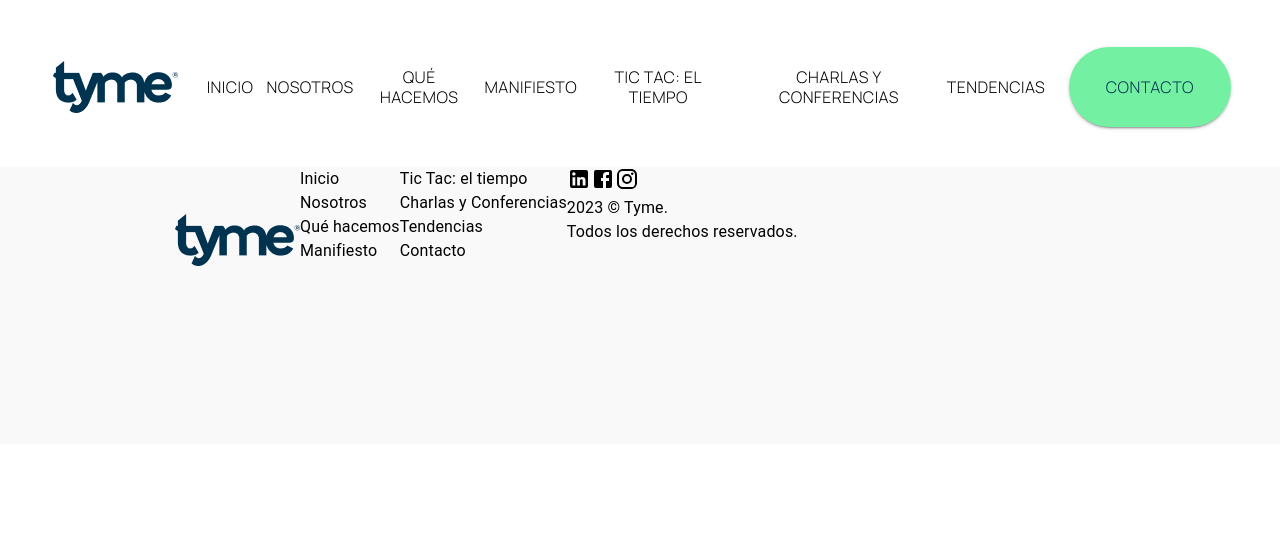
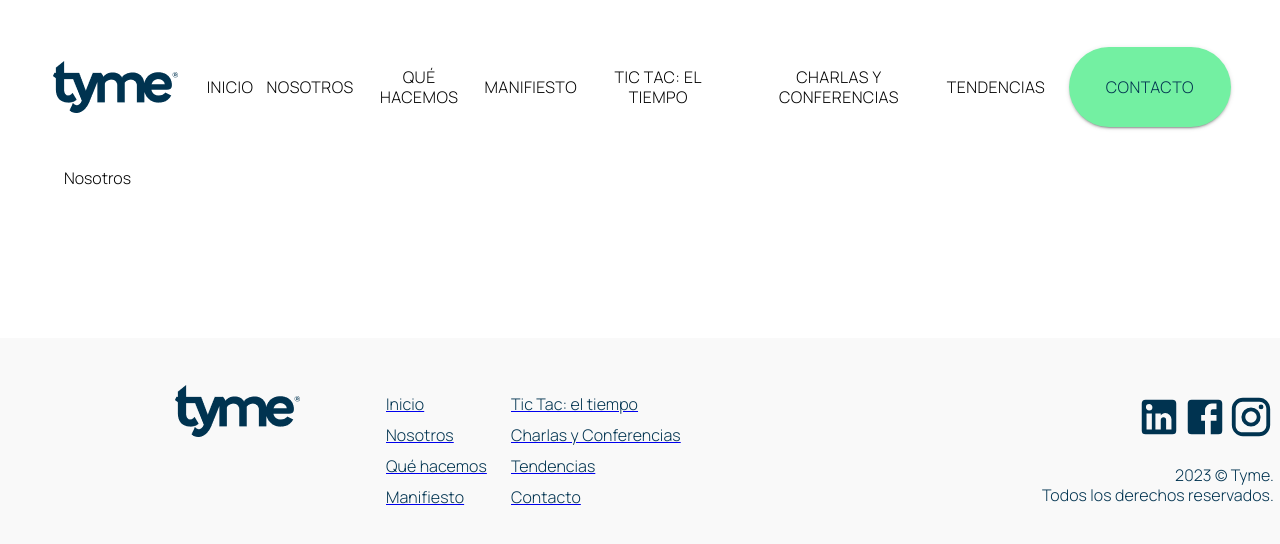
Before and after one commit to franSlepoy/tyme, a React (Vite) app: page /nosotros in a window 1280 px wide. Shown: the top 544 px of the page. Built offline with nearby package versions, Linux system fonts and the light colour scheme.

Commit message:
home y footer

```diff
--- a/src/App.jsx
+++ b/src/App.jsx
@@ -4,6 +4,7 @@ import { Route, Routes } from 'react-router-dom'
 import Footer from './components/common/footer/Footer'
 import NavBar from './components/common/navbar/NavBar'
 import Home from './components/pages/home/Home'
+import Nosotros from './components/pages/nosotros/Nosotros'
 
 
 const App = () => {
@@ -13,7 +14,7 @@ const App = () => {
    <Container sx={{ mt: 5}}>
     <Routes>
       <Route path='/' element={<Home/>}/>
-
+      <Route path='/nosotros' element={<Nosotros/>}/>
     </Routes>
 
    </Container>
--- a/src/components/common/basicAccordion/BasicAccordion1.jsx
+++ b/src/components/common/basicAccordion/BasicAccordion1.jsx
@@ -19,7 +19,12 @@ export default function BasicAccordion1() {
         </AccordionSummary>
         <AccordionDetails>
           <Typography sx={{mt:3,fontFamily: "Manrope", fontSize:"14px", fontWeight:300, lineHeight:"24px", color:"#003350"}}>
-          Con un equipo interdisciplinario, realizamos una evaluación exhaustiva de la situación actual de tu empresa, identificando las posibles barreras para un próspero crecimiento y así diseñamos un plan de acción específico. Tyme es reconocido por su excepcional habilidad para diagnosticar puntos de dolor en todo tipo de organización.
+          Ofrecemos un servicio de mentoring
+personalizado diseñado para líderes que deseen dar un paso
+hacia la transformación digital. Nuestro enfoque se centra en
+brindar asesoramiento especializado para evaluar digitalmente
+la gestión del departamento de Recursos Humanos y guiar a tu
+organización hacia una estrategia de transformación exitosa.
           </Typography>
           <Button sx={{borderRadius:"100px", border: "1px solid", color:"#003350", mt:3 }} variant='outlined'>Ver servicios</Button>
         </AccordionDetails>
@@ -35,7 +40,13 @@ export default function BasicAccordion1() {
         </AccordionSummary>
         <AccordionDetails>
           <Typography sx={{fontFamily: "Manrope", fontSize:"14px", fontWeight:300, lineHeight:"24px", color:"#003350"}}>
-          Servicio de gestión integral que parte de lo que viven y sienten los empleados y trata de mejorar la relación entre ellos y las organizaciones a través de la identificación de los momentos claves, llevando al día a día una experiencia diferencial. El plan debe ayudar a formar una cultura que impacte y potencie la estrategia de la empresa, y sea un motor para el cumplimiento de metas y objetivos a través de las personas.
+          Ofrecemos un
+servicio para profesionales de Recursos Humanos que deseen
+potenciar sus habilidades y conocimientos en el uso de
+Inteligencia Artificial, ChatGPT, Machine Learning, Gaming,
+Meteverso, Blockchain, entre otras tecnologías aplicada a esta
+área. Realizamos charlas y diferentes capacitaciones para la
+transformación y gestión del nuevo rol de RR.HH.
           </Typography>
           <Button sx={{borderRadius:"100px", border: "1px solid", color:"#003350", mt:3 }} variant='outlined'>Ver servicios</Button>
         </AccordionDetails>
@@ -51,7 +62,7 @@ export default function BasicAccordion1() {
         </AccordionSummary>
         <AccordionDetails>
           <Typography sx={{mt:3,fontFamily: "Manrope", fontSize:"14px", fontWeight:300, lineHeight:"24px", color:"#003350"}}>
-          ¿Estás buscando una solución innovadora para transformar los puestos de trabajo con el fin de potenciar y desarrollar el talento de tu empresa en un mundo laboral en constante cambio? Diseñamos planes de reskilling y upskilling para empleados, permitiéndoles adaptarse a nuevos roles y adquirir nuevas habilidades en un mundo laboral en constante cambio.
+          (ver sección “Charlas y Conferencias”).
           </Typography>
           <Button sx={{borderRadius:"100px", border: "1px solid", color:"#003350", mt:3 }} variant='outlined'>Ver servicios</Button>
         </AccordionDetails>
--- a/src/components/common/footer/Footer.jsx
+++ b/src/components/common/footer/Footer.jsx
@@ -4,36 +4,65 @@ import Typography from '@mui/material/Typography';
 import LinkedInIcon from '@mui/icons-material/LinkedIn';
 import FacebookIcon from '@mui/icons-material/Facebook';
 import InstagramIcon from '@mui/icons-material/Instagram';
+import { Link, NavLink } from 'react-router-dom';
+import { Button } from '@mui/material';
+
+
+
 
 
 export default function Footer() {
+  const linkStyles = {
+    textDecoration: 'none',
+    color: '#003350',
+  };
   return (
+
     <>
-    <Box sx={{backgroundColor:"#F9F9F9", width:"100%", height:"277px", display:"flex"}}>
+    <Box sx={{mt:"149px",backgroundColor:"#F9F9F9", width:"100%", height:"277px"}}>
       <Box sx={{display:"flex"}} >
       <Box sx={{mt:"47px", ml:"175px", width:"125px"}}>
         <img src="/logoTyme.png" alt="logo" />
         </Box>
-        <Box>
-          <Typography>Inicio</Typography>
-          <Typography>Nosotros</Typography>
-          <Typography>Qué hacemos</Typography>
-          <Typography>Manifiesto</Typography>
+        <Box sx={{width:"107px", ml:"86px", mt:"56px", textDecoration:"none"}}>
+         <Link component={NavLink} to={"/"} underline="none" sx={{ textDecoration: 'none' }}>
+       <Typography  sx={{ fontFamily: "Manrope", color: "#003350", fontSize: "16px", fontWeight: "300", lineHeight: "20px", letterSpacing: "0.1px" }}>
+      Inicio
+        </Typography>
+        </Link>
+         <Link component={NavLink} to={"/nosotros"}>
+         <Typography  sx={{mt:"11px",fontFamily:"Manrope",color:"#003350", fontSize:"16px", fontWeight:"300", lineHeight:"20px", letterSpacing:"0.1px"}} >Nosotros</Typography>
+         </Link>
+         <Link>
+        <Typography  sx={{mt:"11px",fontFamily:"Manrope",color:"#003350", fontSize:"16px", fontWeight:"300", lineHeight:"20px", letterSpacing:"0.1px"}} >Qué hacemos</Typography>
+        </Link>
+        <Link>
+        <Typography  sx={{mt:"11px",fontFamily:"Manrope",color:"#003350", fontSize:"16px", fontWeight:"300", lineHeight:"20px", letterSpacing:"0.1px"}} >Manifiesto</Typography>
+        </Link>
+       </Box>
+
+        <Box sx={{width:"181px", ml:"18px", mt:"56px"}}>
+          <a href=""></a>
+          <Link><Typography sx={{fontFamily:"Manrope",color:"#003350", fontSize:"16px", fontWeight:"300", lineHeight:"20px", letterSpacing:"0.1px"}} >Tic Tac: el tiempo</Typography></Link>
+          <Link><Typography  sx={{mt:"11px",fontFamily:"Manrope",color:"#003350", fontSize:"16px", fontWeight:"300", lineHeight:"20px", letterSpacing:"0.1px"}}>Charlas y Conferencias</Typography></Link>
+          <Link> <Typography  sx={{mt:"11px",fontFamily:"Manrope",color:"#003350", fontSize:"16px", fontWeight:"300", lineHeight:"20px", letterSpacing:"0.1px"}}>Tendencias</Typography></Link>
+         <Link><Typography  sx={{mt:"11px",fontFamily:"Manrope",color:"#003350", fontSize:"16px", fontWeight:"300", lineHeight:"20px", letterSpacing:"0.1px"}}>Contacto</Typography></Link>
+
         </Box>
-        <Box>
-          <Typography>Tic Tac: el tiempo</Typography>
-          <Typography>Charlas y Conferencias</Typography>
-          <Typography>Tendencias</Typography>
-          <Typography>Contacto</Typography>
-        </Box>
-        <Box>
-         <Box>
-         <LinkedInIcon/>
-         <FacebookIcon/>
-         <InstagramIcon/>
-         </Box>
-        <Typography>2023 © Tyme.</Typography>
-        <Typography>Todos los derechos reservados.</Typography>
+        <Box ml={"90px"}>
+  <Box sx={{ mt: "56px", textAlign: "end" }}>
+    <Link href="URL_de_LinkedIn" color="#003350" target="_blank" rel="noopener noreferrer">
+      <LinkedInIcon sx={{ fontSize: 46, color: "#003350" }} />
+    </Link>
+    <Link href="URL_de_Facebook" color="inherit" target="_blank" rel="noopener noreferrer">
+      <FacebookIcon sx={{ fontSize: 46, color: "#003350" }}  />
+    </Link>
+    <Link href="URL_de_Instagram" color="inherit" target="_blank" rel="noopener noreferrer">
+      <InstagramIcon sx={{ fontSize: 46, color: "#003350" }}  />
+    </Link>
+  </Box>
+        <Typography sx={{mt:"20px", fontFamily:"Manrope",color:"#003350", fontSize:"16px", fontWeight:"300", lineHeight:"20px", letterSpacing:"0.1px", textAlign:"end"}}>2023 © Tyme.</Typography>
+        <Typography sx={{ml:"260px", fontFamily:"Manrope",color:"#003350", fontSize:"16px", fontWeight:"300", lineHeight:"20px", letterSpacing:"0.1px"}}>Todos los derechos reservados.</Typography>
         </Box>
       </Box>
 
--- a/src/components/common/navbar/NavBar.jsx
+++ b/src/components/common/navbar/NavBar.jsx
@@ -15,7 +15,7 @@ const NavBar = () => {
         </Box>
 
         <Button  sx={{ fontFamily:"Manrope", mt:"47px", ml:"20px", color:"black", textAlign:"center",fontSize:"16px", fontStyle:"normal",lineHeight:"20px",'&:hover': {borderRadius: "100px", backgroundColor:"#71EAEA"} }} component={NavLink} to={"/"}>Inicio</Button>
-        <Button  sx={{ fontFamily:"Manrope", mt:"47px", color:"black", textAlign:"center",fontSize:"16px", fontStyle:"normal",lineHeight:"20px",'&:hover': {borderRadius: "100px", backgroundColor:"#71EAEA"}}} component={NavLink} to={"/quienesSomos"} >Nosotros</Button>
+        <Button  sx={{ fontFamily:"Manrope", mt:"47px", color:"black", textAlign:"center",fontSize:"16px", fontStyle:"normal",lineHeight:"20px",'&:hover': {borderRadius: "100px", backgroundColor:"#71EAEA"}}} component={NavLink} to={"/nosotros"} >Nosotros</Button>
         <Button  sx={{ fontFamily:"Manrope", mt:"47px", color:"black", textAlign:"center",fontSize:"16px", fontStyle:"normal",lineHeight:"20px" ,'&:hover': {borderRadius: "100px", backgroundColor:"#71EAEA"}}} component={NavLink} to={"/queHacemos"} >Qué hacemos</Button>
         <Button  sx={{ fontFamily:"Manrope", mt:"47px", color:"black", textAlign:"center",fontSize:"16px", fontStyle:"normal",lineHeight:"20px",'&:hover': {borderRadius: "100px", backgroundColor:"#71EAEA"}}}component={NavLink} to={"/elTiempo"} >Manifiesto</Button>
         <Button  sx={{ fontFamily:"Manrope", mt:"47px", color:"black", textAlign:"center",fontSize:"16px", fontStyle:"normal",lineHeight:"20px",'&:hover': {borderRadius: "100px", backgroundColor:"#71EAEA"}}}component={NavLink} to={"/clientes"} >Tic Tac: el tiempo</Button>
--- /dev/null
+++ b/src/components/pages/nosotros/Nosotros.jsx
@@ -0,0 +1,12 @@
+import React from 'react'
+
+const Nosotros = () => {
+  return (
+    <>
+    Nosotros
+
+    </>
+  )
+}
+
+export default Nosotros
```
Also changed, not shown: src/components/pages/blog/Blog.jsx (deleted, +0 -13 lines), src/components/pages/clientes/Clientes.jsx (deleted, +0 -13 lines), src/components/pages/elTiempo/ElTiempo.jsx (deleted, +0 -18 lines), src/components/pages/podcast/Podcast.jsx (deleted, +0 -18 lines), src/components/pages/queHacemos/QueHacemos.jsx (deleted, +0 -18 lines), src/components/pages/quienesSomos/QuienesSomos.jsx (deleted, +0 -18 lines), src/components/pages/speaking/Speaking.jsx (deleted, +0 -12 lines).
